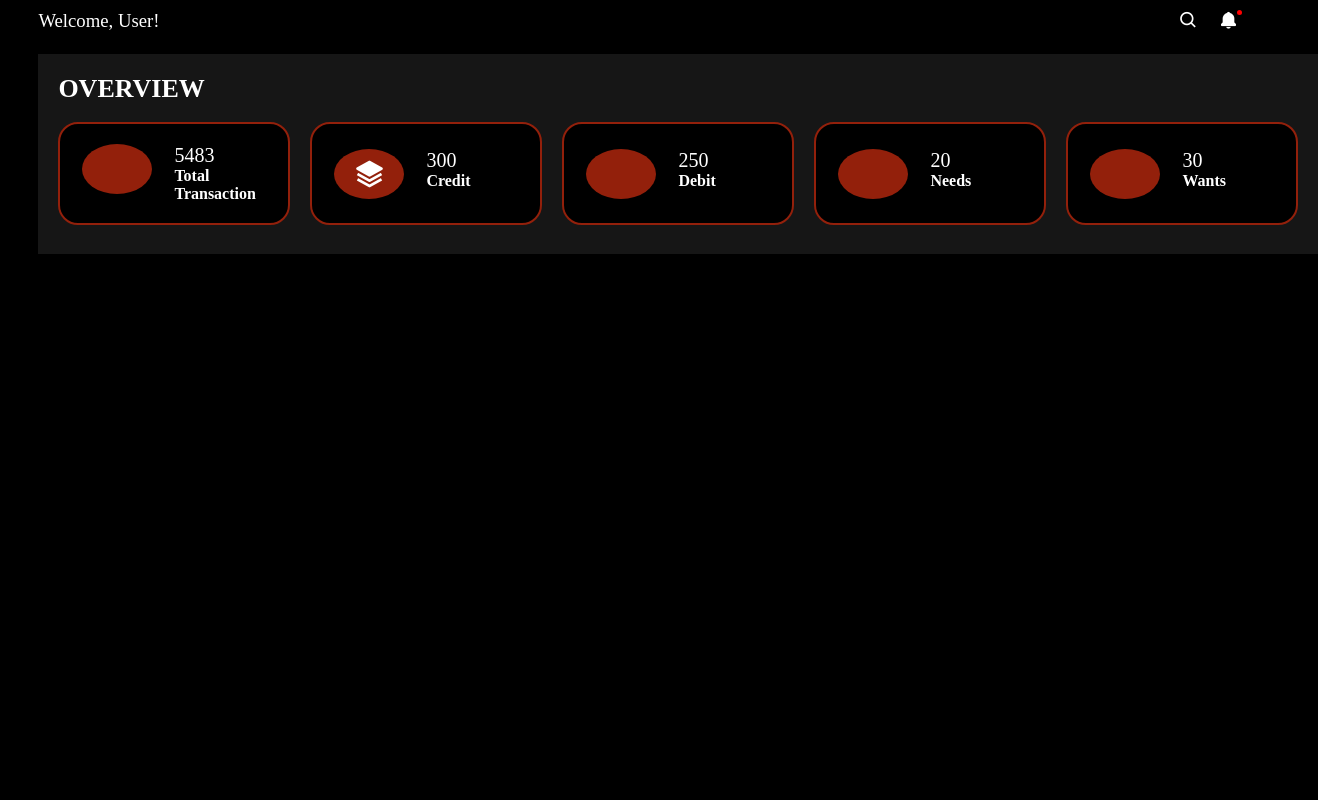
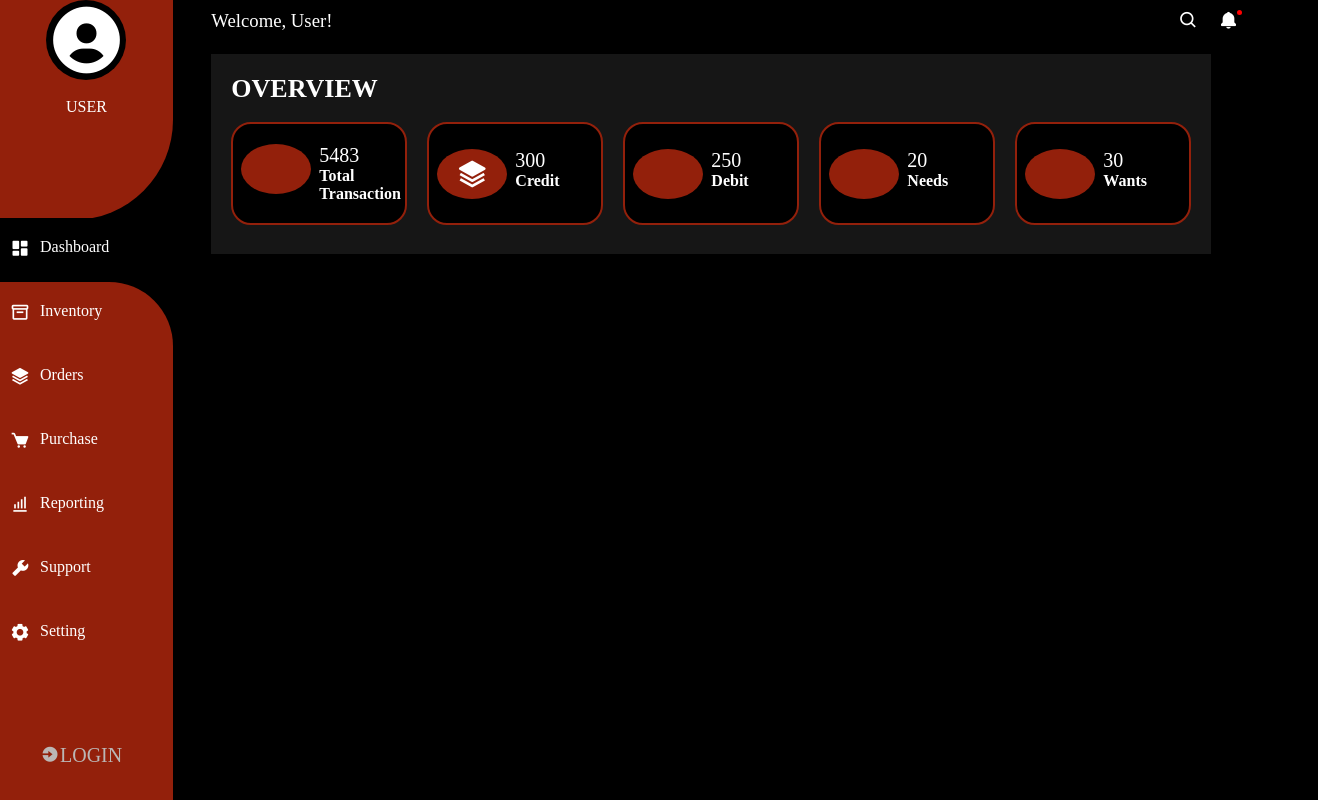
Before and after one commit to Lovethrech/personal-finance-manager, a Vue app: page / in a window 1280 px wide. Shown: the whole page, 1318 px wide, since content can reach past the window. Built offline with nearby package versions, Linux system fonts and the light colour scheme.

Commit message:
...working on the landing0-page-overview container.

```diff
--- a/src/components/landing-page/LandingPageOverviewMainCtn.vue
+++ b/src/components/landing-page/LandingPageOverviewMainCtn.vue
@@ -31,7 +31,7 @@ import LandingPageOverviewBoxMainCtn from './LandingPageOverviewBoxMainCtn.vue';
 }
 @media screen and (max-width:1299px){
     .landing-page-overview-main-ctn{
-        width:100%;
+        width:1000px;
     }
 }
 </style>
```
